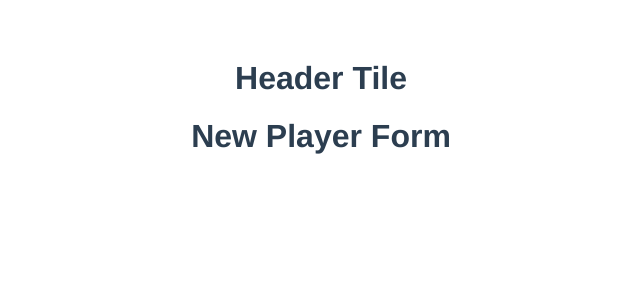
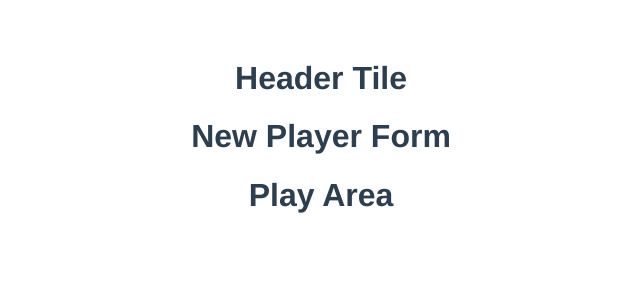
Before and after one commit to aw-coding/Vue-Drinking-Game-App, a Vue app in the folder kings_cup/: page / in a window 1280 px wide. Shown: the top 300 px of the page, without its empty margins (319-959 px from the left). Built offline with nearby package versions, Linux system fonts and the light colour scheme; no server answers.

Commit message:
PlayArea component added

```diff
--- a/kings_cup/src/components/GameTile.vue
+++ b/kings_cup/src/components/GameTile.vue
@@ -1,6 +1,7 @@
 <template>
     <div>
         <add-player-tile></add-player-tile>
+        <play-area></play-area>
 
     </div>
 
@@ -8,6 +9,7 @@
 
 <script>
 import AddPlayerTile from '@/components/AddPlayerTile.vue'
+import PlayArea from '@/components/PlayArea.vue'
 
 export default {
     name: 'game-tile',
@@ -28,7 +30,8 @@ export default {
 
     },
     components: {
-        'add-player-tile': AddPlayerTile
+        'add-player-tile': AddPlayerTile,
+        'play-area': PlayArea
     }
 
 
--- /dev/null
+++ b/kings_cup/src/components/PlayArea.vue
@@ -0,0 +1,18 @@
+<template>
+    <div>
+        <h1>Play Area</h1>
+
+    </div>
+
+</template>
+
+<script>
+export default {
+    name: 'play-area'
+
+}
+</script>
+
+<style>
+
+</style>
```
